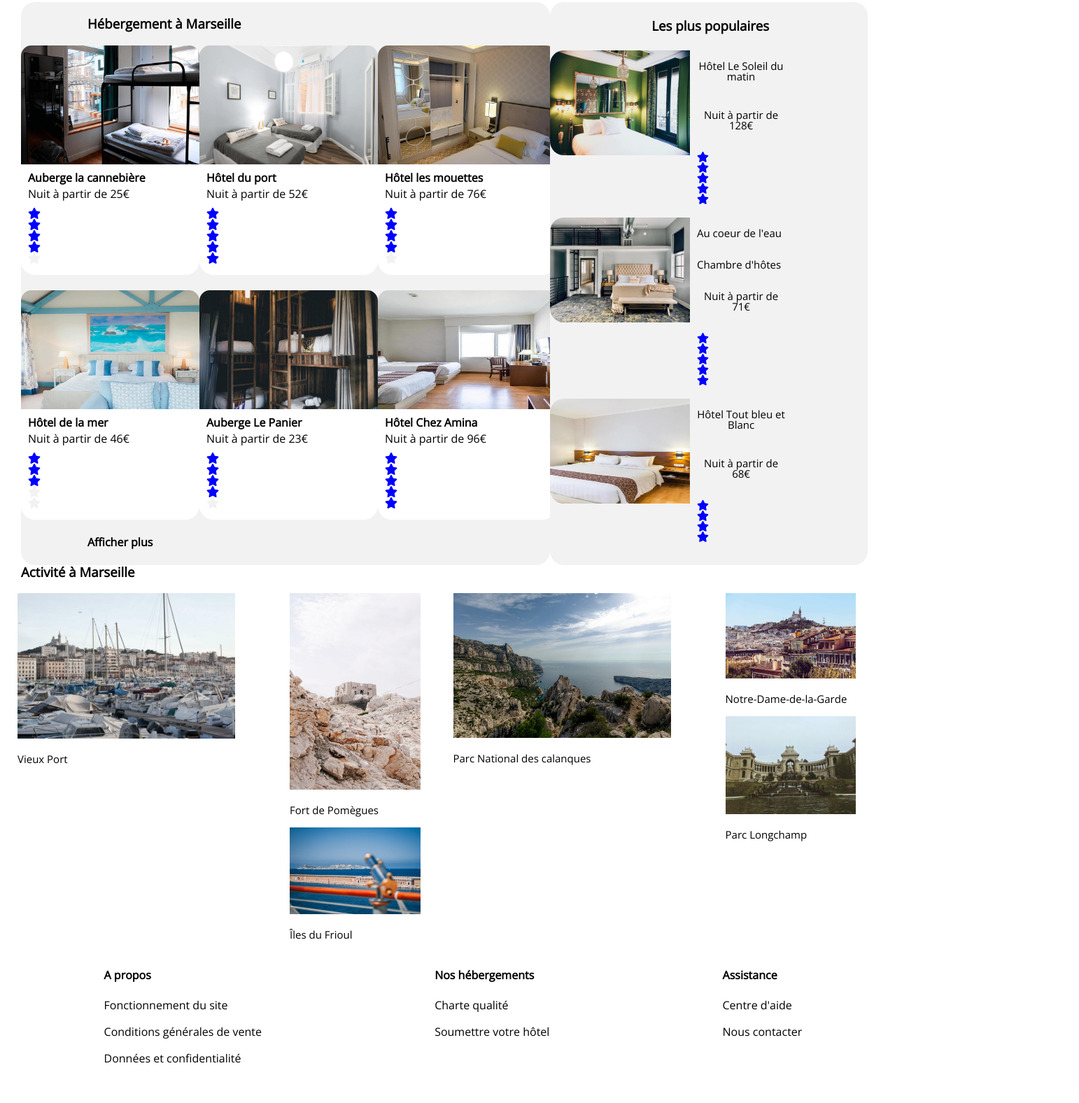
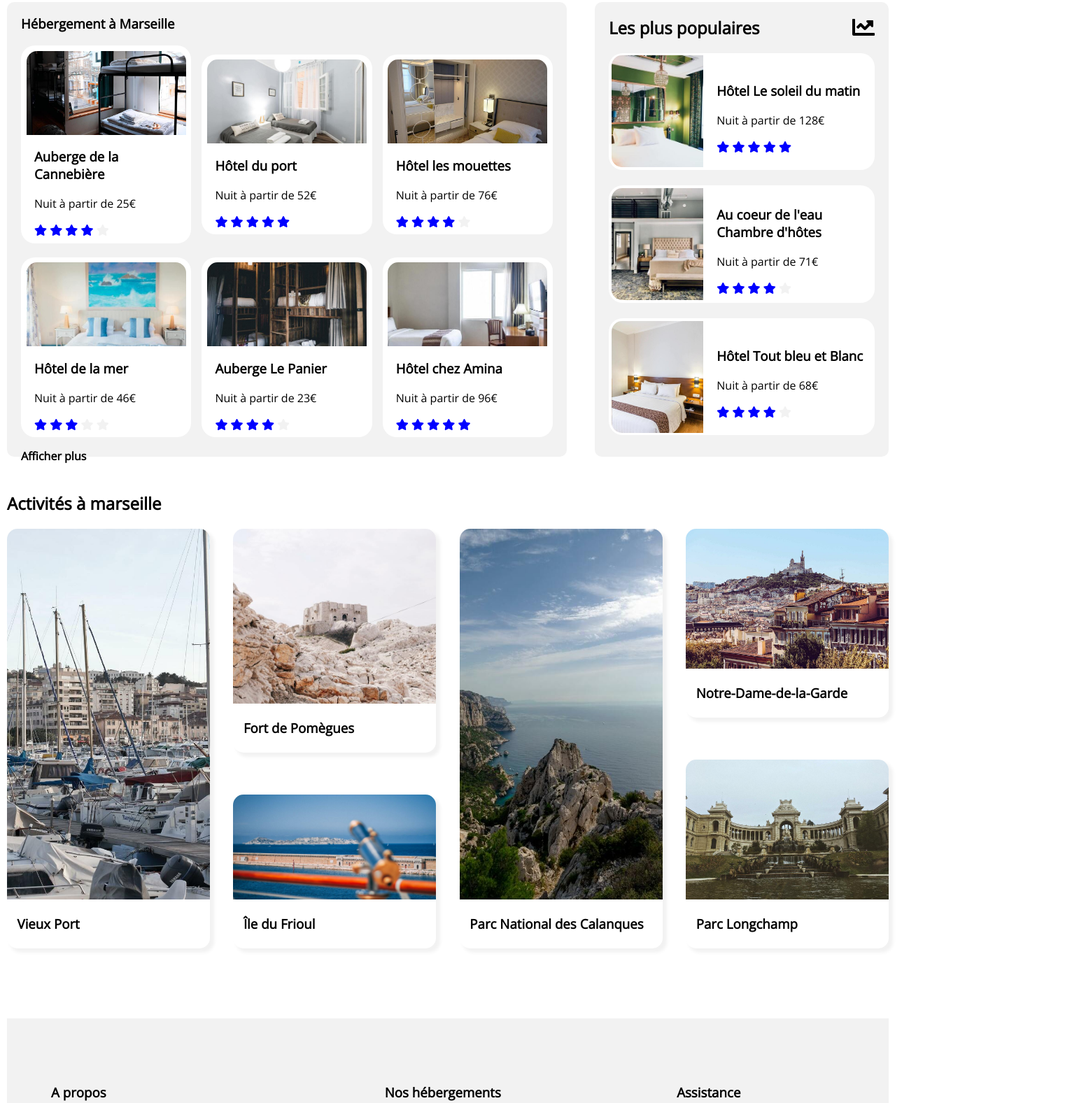
Before and after one commit to Psykostyx/KevinMeunier_2_21062021, a plain HTML site: page Index.html in a window 1280 px wide. Shown: the part 477-2054 px from the top of the page at 70% size, 1542 px wide, since content can reach past the window. Before the commit the page ends 2027 px from the top, so only its background shows below. Drawn offline with nearby package versions, Linux system fonts and the light colour scheme.

Commit message:
changement du code et finalisation de la partie desktop

```diff
--- a/Index.html
+++ b/Index.html
@@ -23,8 +23,8 @@
 		<header>
 			<article id="Navigation">
 				<div class="Link">
-					<a class="Link1" href="#héb">Hébergements</a>
-					<a id="Activités" href="#act">Activités</a>
+					<a class="Link1" href="#hébergement">Hébergements</a>
+					<a id="Activités" href="#activité">Activités</a>
 					<a class="Signin" href="#inscrire">S'inscrire</a>
 
 				</div>
@@ -77,216 +77,221 @@
 			</article>
 		</header>
 
-		<article id="Tendance">
-
-			<section class="Hebergement">
-
-				<h3 id="héb"> Hébergement à Marseille </h3>
-
-				<div class="Up">
-						<div class="image">
-							<img class="Flotte"src="images/hebergements/4_small/ALC.jpg" /> <br/>
-							<p><b>Auberge la cannebière</b></p>
+		<section class="FlexAround">
+			<div class="FlexColumnAround SizeHébergement BackGrey BlocHebergment">
+				<h3 id="hébergement"> Hébergement à Marseille </h3>
+				<div class="Bloc1 FlexBetween">
+					<div class="CubeHebergement FlexColumnCenter">
+						<div class="ImgHébergement1"></div>
+						<div class="CubeDetailHebergement">
+							<h3>Auberge de la Cannebière</h3>
 							<p>Nuit à partir de 25€</p>
-								<p>
+							<div class="FlexStar">
 								<i class="BS fas fa-star"></i>
 								<i class="BS fas fa-star"></i>
 								<i class="BS fas fa-star"></i>
 								<i class="BS fas fa-star"></i>
 								<i class="fas fa-star"></i>
-								</p>
 							</div>
-
-						<div class="image">
-							<img class="Flotte"src="images/hebergements/4_small/HDP.jpg" /> <br/>
-							<p><b>Hôtel du port</b></p>
-							<p>Nuit à partir de 52€ </p>
-								<p>
+						</div>
+					</div>
+					<div class="CubeHebergement FlexColumnCenter">
+						<div class="ImgHébergement2"></div>
+						<div class="CubeDetailHebergement">
+							<h3>Hôtel du port</h3>
+							<p>Nuit à partir de 52€</p>
+							<div>
 								<i class="BS fas fa-star"></i>
 								<i class="BS fas fa-star"></i>
 								<i class="BS fas fa-star"></i>
 								<i class="BS fas fa-star"></i>
 								<i class="BS fas fa-star"></i>
-								</p>
 							</div>
-
-						<div class="image">
-							<img class="Flotte" src="images/hebergements/4_small/HLM.jpg" /> <br/>
-							<p><b>Hôtel les mouettes</b></p>
+						</div>
+					</div>
+					<div class="CubeHebergement FlexColumnCenter">
+						<div class="ImgHébergement3"></div>
+						<div class="CubeDetailHebergement">
+							<h3>Hôtel les mouettes</h3>
 							<p>Nuit à partir de 76€</p>
-								<p>
+							<div>
 								<i class="BS fas fa-star"></i>
 								<i class="BS fas fa-star"></i>
 								<i class="BS fas fa-star"></i>
 								<i class="BS fas fa-star"></i>
 								<i class="fas fa-star"></i>
-								</p>
 							</div>
-				</div></br>
-				<div class="Down">
-
-						<div class="image">
-							<img class="litle"src="images/hebergements/4_small/HDLM.jpg" /> <br/>
-							<p><b>Hôtel de la mer</b></p>
+						</div>
+					</div>
+				</div>
+				<div class="Bloc2 FlexBetween">
+					<div class="CubeHebergement FlexColumnCenter">
+						<div class="ImgHébergement4"></div>
+						<div class="CubeDetailHebergement">
+							<h3>Hôtel de la mer</h3>
 							<p>Nuit à partir de 46€</p>
-								<p>
+							<div>
 								<i class="BS fas fa-star"></i>
 								<i class="BS fas fa-star"></i>
 								<i class="BS fas fa-star"></i>
 								<i class="fas fa-star"></i>
 								<i class="fas fa-star"></i>
-								</p>
 							</div>
-
-
-					<div class="image">
-							<img class="litle"src="images/hebergements/4_small/ALP.jpg" /> <br/>
-							<p><b>Auberge Le Panier</b></p>
+						</div>
+					</div>
+					<div class="CubeHebergement FlexColumnCenter">
+						<div class="ImgHébergement5"></div>
+						<div class="CubeDetailHebergement">
+							<h3>Auberge Le Panier</h3>
 							<p>Nuit à partir de 23€</p>
-								<p>
+							<div>
 								<i class="BS fas fa-star"></i>
 								<i class="BS fas fa-star"></i>
 								<i class="BS fas fa-star"></i>
 								<i class="BS fas fa-star"></i>
 								<i class="fas fa-star"></i>
-								</p>
 							</div>
-
-
-					<div class="image">
-							<img class="litle" src="images/hebergements/4_small/HCA.jpg" /> <br/>
-							<p><b>Hôtel Chez Amina</b></p>
-							<p>Nuit à partir de 96€ </p>
-								<p>
+						</div>
+					</div>
+					<div class="CubeHebergement FlexColumnCenter">
+						<div class="ImgHébergement6"></div>
+						<div class="CubeDetailHebergement">
+							<h3>Hôtel chez Amina</h3>
+							<p>Nuit à partir de 96€</p>
+							<div>
 								<i class="BS fas fa-star"></i>
 								<i class="BS fas fa-star"></i>
 								<i class="BS fas fa-star"></i>
 								<i class="BS fas fa-star"></i>
 								<i class="BS fas fa-star"></i>
-								</p>
 							</div>
 						</div>
-				<h4 id="héb">Afficher plus</h4>
-			</section>
+					</div>
+				</div>
+				<div></div>
+				<p class="TxtGras">Afficher plus</p>
+			</div>
 
-			<section class="Les_plus_populaires">
-
-				<h3 class="titre">Les plus populaires</h3>
-
-				<div class="LPP">
-					<img src="images/hebergements/4_small/HLSDM.jpg" /> <br/>
-					<div id="prix">
-						<p>Hôtel Le Soleil du matin</p></br>
+			<div class="SizePopulaire BackGrey BlocPopulaire">
+				<div class="FlexBetween">
+					<h2 class="TxtGras">Les plus populaires</h2>
+					<div><i class="fas fa-chart-line fa-2x"></i></div>
+				</div>
+			<div class="FlexColumnAround">
+				<div class="BlocPopulaire12 CubePopulaire FlexCenter">
+						<div class="ImgPopulaire1"></div>
+						<div class="CubeDetailPopulaire">
+							<h3>Hôtel Le soleil du matin</h3>
 							<p>Nuit à partir de 128€</p>
-							<p class="Star">
+							<div>
 								<i class="BS fas fa-star"></i>
 								<i class="BS fas fa-star"></i>
 								<i class="BS fas fa-star"></i>
 								<i class="BS fas fa-star"></i>
 								<i class="BS fas fa-star"></i>
-							</p>
+							</div>
 						</div>
 				</div>
 
-
-				<div class="LPP">
-					<img src="images/hebergements/4_small/ACDL.jpg" /> <br/>
-					<div id="prix">
-						<p>Au coeur de l'eau</p>
-						<p>Chambre d'hôtes</p></br>
+				<div class="BlocPopulaire12 CubePopulaire FlexCenter">
+						<div class="ImgPopulaire2"></div>
+						<div class="CubeDetailPopulaire">
+							<h3>Au coeur de l'eau Chambre d'hôtes</h3>
 							<p>Nuit à partir de 71€</p>
-							<p class="Star">
-								<i class="BS fas fa-star"></i>
-								<i class="BS fas fa-star"></i>
-								<i class="BS fas fa-star"></i>
-								<i class="BS fas fa-star"></i>
-								<i class="BS fas fa-star"></i>
-							</p>
-					</div>
-				</div>
-
-				<div class="LPP">
-					<img src="images/hebergements/4_small/HTBEB.jpg" /> <br/>
-					<div id="prix">
-						<p>Hôtel Tout bleu et Blanc</p></br>
-						<p>Nuit à partir de 68€</p>
-							<p class="Star">
+							<div>
 								<i class="BS fas fa-star"></i>
 								<i class="BS fas fa-star"></i>
 								<i class="BS fas fa-star"></i>
 								<i class="BS fas fa-star"></i>
 								<i class="fas fa-star"></i>
-
-
-							</p>
+							</div>
 						</div>
 				</div>
 
-			</section>
-
-		</article>
-
-		<article id="Activité_à_Marseille">
-			<section class="Activité">
-				<h3 a id="act">Activité à Marseille</h3>
-				<div class="Iact">
-					<div class="bpics">
-						<img src="images/activites/3_medium/VP.jpg" /> <br/>
-						<p>Vieux Port</p>
+				<div class="CubePopulaire FlexCenter">
+						<div class="ImgPopulaire3"></div>
+						<div class="CubeDetailPopulaire">
+							<h3>Hôtel Tout bleu et Blanc</h3>
+							<p>Nuit à partir de 68€</p>
+							<div>
+								<i class="BS fas fa-star"></i>
+								<i class="BS fas fa-star"></i>
+								<i class="BS fas fa-star"></i>
+								<i class="BS fas fa-star"></i>
+								<i class="fas fa-star"></i>
 							</div>
-
-					<div class="duo">
-						<div id="FDP">
-							<img src="images/activites/3_medium/FDP.jpg" /> <br/>
-							<p>Fort de Pomègues</p>
-						</div>
-
-						<div id="IDF">
-							<img src="images/activites/3_medium/IDF.jpg" /> <br/>
-							<p>Îles du Frioul</p>
-						</div>
-					</div>
-
-						<div class="bpics">
-							<img src="images/activites/3_medium/PNDC.jpg" /> <br/>
-							<p>Parc National des calanques</p>
-						</div>
-
-					<div class="duo">
-						<div id="NDDLG">
-							<img src="images/activites/3_medium/NDDLG.jpg" /> <br/>
-							<p>Notre-Dame-de-la-Garde</p>
-						</div>
-
-						<div id="PL">
-							<img src="images/activites/3_medium/PL.jpg" /> <br/>
-							<p>Parc Longchamp</p>
 						</div>
 				</div>
 			</div>
 		</section>
+		<section class="Activités">
+			<h2 id="activité">Activités à marseille</h2>
+			<div class="BlocActivités FlexBetween">
+				<div class="CubeActivités FlexColumnCenter">
+					<div class="ImgActivités1"></div>
+					<div class="Heighttitle ActivitésTitre"><h3>Vieux Port</h3></div>
+				</div>
+
+
+				<div class="BlocActivités2356 FlexColumnBetween">
+						<div class="CubeActivités2356 FlexColumnCenter">
+							<div class="ImgActivités2"></div>
+							<div class="Heighttitle ActivitésTitre"><h3>Fort de Pomègues</h3></div>
+						</div>
+
+
+						<div class="CubeActivités2356 FlexColumnCenter">
+							<div class="ImgActivités3"></div>
+							<div class="Heighttitle ActivitésTitre"><h3>Île du Frioul</h3></div>
+						</div>
+				</div>
+				<div class="CubeActivités FlexColumnCenter">
+					<div class="ImgActivités4"></div>
+					<div class="Heighttitle ActivitésTitre"><h3>Parc National des Calanques</h3></div>
+				</div>
+
+
+				<div class="BlocActivités2356 FlexColumnBetween">
+						<div class="CubeActivités2356 FlexColumnCenter">
+							<div class="ImgActivités5"></div>
+							<div class="Heighttitle ActivitésTitre"><h3>Notre-Dame-de-la-Garde</h3></div>
+						</div>
+
+
+						<div class="CubeActivités2356 FlexColumnCenter">
+							<div class="ImgActivités6"></div>
+							<div class="Heighttitle ActivitésTitre"><h3>Parc Longchamp</h3></div>
+						</div>
+				</div>
+			</div>
+
+
+		</section>
+
+
 		</article>
 
 	    	<footer>
-				<div class="about">
-					<h4>A propos </h4>
+				<div class="Footer BackGrey FlexBetween">
+					<div class="MargeBlocFooter1 TailleBlocFooter">
+						<h3>A propos </h3>
 						<p>Fonctionnement du site</p>
 						<p>Conditions générales de vente</p>
 						<p>Données et confidentialité</p>
 					</div>
 
-				<div class="about">
-					<h4>Nos hébergements</h4>
+					<div class="TailleBlocFooter">
+						<h3>Nos hébergements</h3>
 						<p>Charte qualité</p>
 						<p>Soumettre votre hôtel</p>
 					</div>
 
-				<div class="about">
-					<h4>Assistance</h4>
+					<div class="MargeBlocFooter3 TailleBlocFooter">
+						<h3>Assistance</h3>
 						<p>Centre d'aide</p>
 						<p>Nous contacter</p>
 					</div>
-
+				</div>
 			</footer>
 	</body>
 </html>
--- a/style.css
+++ b/style.css
@@ -28,9 +28,36 @@ body
 	justify-content: space-between;
 	align-items: center;
 }
+
+.FlexColumnAround
+{
+	display: flex;
+	flex-direction: column;
+	justify-content: space-around;
+}
+.FlexColumnCenter
+{
+	display: flex;
+	flex-direction: column;
+	justify-content: center;
+	align-items: center;
+}
+.FlexColumnBetween
+{
+	display: flex;
+	flex-direction: column;
+	justify-content: space-between;
+;
+}
+
+
 .Décorationnone
 {
 	text-decoration: none;
+}
+.TxtGras
+{
+	font-weight: bold;
 }
 
 /*Lien de Navigation*/
@@ -202,250 +229,293 @@ background-color: #0065FC;
 }
 /*Fin du Header*/
 
-./Filtres i
+/*Hébergement*/
+
+.SizeHébergement
 {
-	margin-right: 30px;
-	max-height: 5px;
-	color: blue;
-	font-size: 22px;
-	display: inline-block;
- 	padding: 0.3em 0.2em;
-	border: 2px #F2F2F2;
+	flex: 2;
+	height: 650px;
+	margin-right: 20px;
+	border-radius: 10px;
+}
 
+.SizePopulaire
+{
+	flex: 1;
+	height: 650px;
+	margin-left: 20px;
+	border-radius: 10px;
+}
+.BlocHebergment
+{
+	padding-left: 20px;
+	padding-right: 20px;
 
 }
-./Filtres p
+.Bloc1
 {
-	display: inline-flex;
-	flex-wrap: nowrap;
-	margin-top: 1px;
-	margin-bottom: 1px;
-	margin-left: 0px;
-	font-size: 17px;
+	margin-bottom: 10px;
+}
+.Bloc2
+{
+	margin-top: 10px;
+}
+.CubeHebergement
+{
+	width: 30%;
+	height: auto;
+	background-color: white;
+	padding: 1%;
+	border-radius: 20px;
+}
+.CubeDetailHebergement
+{
+	width: 90%;
 
 }
-.search/ i
+.ImgHébergement1
 {
+	background-image: url("./images/hebergements/4_small/ALC.jpg");
+	background-size: cover;
+	background-position: center;
+	width: 100%;
+	height: 120px;
+	border-radius: 15px 15px 0px 0px;
+}
+.ImgHébergement2
+{
+	background-image: url("./images/hebergements/4_small/HDP.jpg");
+	background-size: cover;
+	background-position: center;
+	width: 100%;
+	height: 120px;
+	border-radius: 15px 15px 0px 0px;
+}
+.ImgHébergement3
+{
+	background-image: url("./images/hebergements/4_small/HLM.jpg");
+	background-size: cover;
+	background-position: center;
+	width: 100%;
+	height: 120px;
+	border-radius: 15px 15px 0px 0px;
+}
+.ImgHébergement4
+{
+	background-image: url("./images/hebergements/4_small/HDLM.jpg");
+	background-size: cover;
+	background-position: center;
+	width: 100%;
+	height: 120px;
+	border-radius: 15px 15px 0px 0px;
+}
+.ImgHébergement5
+{
+	background-image: url("./images/hebergements/4_small/ALP.jpg");
+	background-size: cover;
+	background-position: center;
+	width: 100%;
+	height: 120px;
+	border-radius: 15px 15px 0px 0px;
+}
+.ImgHébergement6
+{
+	background-image: url("./images/hebergements/4_small/HCA.jpg");
+	background-size: cover;
+	background-position: center;
+	width: 100%;
+	height: 120px;
+	border-radius: 15px 15px 0px 0px;
+}
+/*Populaire*/
 
-height: 4px;
-width:  4px;
-border: 3px #F2F2F2 solid;
-
-color: black;
-display: inline-flex;
+.BlocPopulaire
+{
+	padding-left: 20px;
+	padding-right: 20px;
+}
+.BlocPopulaire12
+{
+	margin-bottom: 22px;
+}
+.CubePopulaire
+{
+	background-color: white;
+	height: auto;
+	padding: 1% 0% 1% 1%;
+	border-radius: 20px;
+}
+.CubeDetailPopulaire
+{
+	width: 60%;
+	padding-left: 5%;
 }
 
-#Tendance
+.ImgPopulaire1
+{
+	background-image: url("./images/hebergements/4_small/HLSDM.jpg");
+	background-size: cover;
+	background-position: center;
+	width: 35%;
+	height: 160px;
+	border-radius: 15px 0px 0px 15px;
+}
+.ImgPopulaire2
+{
+	background-image: url("./images/hebergements/4_small/ACDL.jpg");
+	background-size: cover;
+	background-position: center;
+	width: 35%;
+	height: 160px;
+	border-radius: 15px 0px 0px 15px;
+}
+.ImgPopulaire3
+{
+	background-image: url("./images/hebergements/4_small/HTBEB.jpg");
+	background-size: cover;
+	background-position: center;
+	width: 35%;
+	height: 160px;
+	border-radius: 15px 0px 0px 15px;
+}
+
+/*Activité*/
+
+.Activités
+{
+margin-top: 50px;
+margin-bottom: 50px;
+}
+.BlocActivités
+{
+	width: 100%;
+	height: 600px;
+}
+.BlocActivités2356
+{
+	width: 23%;
+	height: 600px;
+}
+.CubeActivités
+{
+width: 23%;
+border-radius: 15px;
+box-shadow: 5px 5px 5px 1px #f2f2f2;
+}
+.CubeActivités2356
+{
+	width: 100%;
+	border-radius: 15px;
+	box-shadow: 5px 5px 5px 1px #f2f2f2;
+}
+.Heighttitle
+{
+	height: 70px;
+
+}
+.ActivitésTitre
 {
 	display: flex;
-	width: 120%;
-	height: 30%;
-	margin-left: 20px;
-}
-#Tendances img
-{
-    max-height: 150px;
-    width: 100%;
-    height: 100%;
-}
-
-#héb
-{
-	margin-left: 95px;
-}
-.Hebergement
-{
-
-	width: 50%;
-	height: 30%;
-
+	justify-content: flex-start;
+	align-items: center;
+	padding-left: 5%;
+	width: 95%;
 
 }
 
-.image img
+.ImgActivités1
 {
-	max-width: 270px;
-	max-height: 170px;
-	border-top-left-radius: 15px;
-	border-top-right-radius: 15px;
-
+	background-image: url("./images/activites/3_medium/VP.jpg");
+	background-size: cover;
+	background-position: center;
+	width: 100%;
+	height: 530px;
+	border-radius: 15px 15px 0px 0px;
 }
-.image p
+.ImgActivités2
 {
-	margin-left: 10px;
+	background-image: url("./images/activites/3_medium/FDP.jpg");
+	background-size: cover;
+	background-position: center;
+	width: 100%;
+	height: 250px;
+	border-radius: 15px 15px 0px 0px;
+}
+.ImgActivités3
+{
+	background-image: url("./images/activites/3_medium/IDF.jpg");
+	background-size: cover;
+	background-position: center;
+	width: 100%;
+	height: 150px;
+	border-radius: 15px 15px 0px 0px;
+}
+.ImgActivités4
+{
+	background-image: url("./images/activites/3_medium/PNDC.jpg");
+	background-size: cover;
+	background-position: center;
+	width: 100%;
+	height: 530px;
+	border-radius: 15px 15px 0px 0px;
+}
+.ImgActivités5
+{
+	background-image: url("./images/activites/3_medium/NDDLG.jpg");
+	background-size: cover;
+	background-position: center;
+	width: 100%;
+	height: 200px;
+	border-radius: 15px 15px 0px 0px;
+}
+.ImgActivités6
+{
+	background-image: url("./images/activites/3_medium/PL.jpg");
+	background-size: cover;
+	background-position: center;
+	width: 100%;
+	height: 200px;
+	border-radius: 15px 15px 0px 0px;
 }
 
-.litle
- {
-
-	 width: 255px;
-	 height: 170px;
- }
-.image
-{
-	width: 15%;
-	height: 5%;
-}
-
-.Up
-{
-
-	display: flex;
-    flex-direction: row;
-	flex-wrap: nowrap;
-    justify-content: space-evenly ;
-    align-content: stretch;
-    align-items: flex-start;
-	line-height: 7px;
-}
-
-.Down
-{
-	display: flex;
-	flex-direction: row;
-	flex-wrap: nowrap;
-	justify-content: space-evenly;
-	align-content: stretch;
-    align-items: flex-start;
-	line-height: 7px;
-}
-.Hebergement
-{
-	border:  2px #F2F2F2;
-	background-color: #F2F2F2;
-	border-radius: 20px;
-
-}
-.image
-{
-	border: 1px white;
-	background-color: white;
-	border-radius: 20px;
-	width: auto;
-	height: auto;
-}
 .fa-star
 {
 
 
 	color: #F2F2F2;
 }
-
+/*Réglage et couleur des étoiles*/
 .BS
 {
 	color: blue;
 }
-.Les_plus_populaires
-{
-	display: flex;
-	text-align: center;
-	flex-direction: column;
-	justify-content: space-around;
-	width: 30%;
-
-	border:  2px #F2F2F2;
-	background-color: #F2F2F2;
-	border-radius: 20px;
-
-}
-.Les_plus_populaires img
-{
-	max-width: 200px;
-	max-height: 150px;
-	width: 100%;
-	height: 100%;
-	display: inline-flex;
-	justify-content: space-evenly;
-	border-top-left-radius: 20px;
-	border-bottom-left-radius: 20px;
-}
-#prix
-{
-	display: inline-flex;
-	flex-direction: row;
-	flex-wrap: wrap;
-	width: 30%;
-	height: 70%;
-	font-size: 15px;
-	line-height: 10px;
 
 
-}
-.LPP
-{
-	display: flex;
-	flex-direction: row;
-
-	width: 100%;
-	height: auto;
-	border: none white;
-
-	border-radius: 20px;
-
-
-
-}
 
 .Star
 {
 line-height: 10px;
 }
 
-.LPP p
+/*Fin du réglage*/
+
+
+
+
+.Footer
 {
-	line-height: 15px;
-	margin-left: 10px;
-
+height: 300px;
+margin-top: 100px;
 }
-.titre
+.TailleBlocFooter
 {
-	margin-left: 5px;
+	height: 150px;
 }
-#act
+.MargeBlocFooter1
 {
-	margin-top: -50px;
-	margin-left: 20px;
-	display: inline-flex;
+	margin-left: 5%;
 }
-.Iact
+.MargeBlocFooter3
 {
-	margin-left: 15px;
-	display: flex;
-    flex-direction: row;
-	flex-wrap: nowrap;
-    justify-content: space-evenly ;
-    align-content: stretch;
-    align-items: flex-start;
-
+	margin-right: 15%;
 }
-
-#Activité_à_Marseille img
-{
-
-    width: 80%;
-    height: 60%;
-}
-
-.bpics
-{
-	width: 50%;
-	height: 70%;
-	font-size: 15px;
-}
-
-.duo
-{
-	width: 30%;
-	height: 70%;
-	font-size: 15px;
-}
-
-footer
-
-{
-display: flex;
-flex-direction: row;
-flex-wrap: nowrap;
-margin-left: 15px;
-justify-content: space-around;
-}
```
Also changed, not shown: fontawesome/css/all.css. Lines whose indentation alone changed are shown as unchanged.
